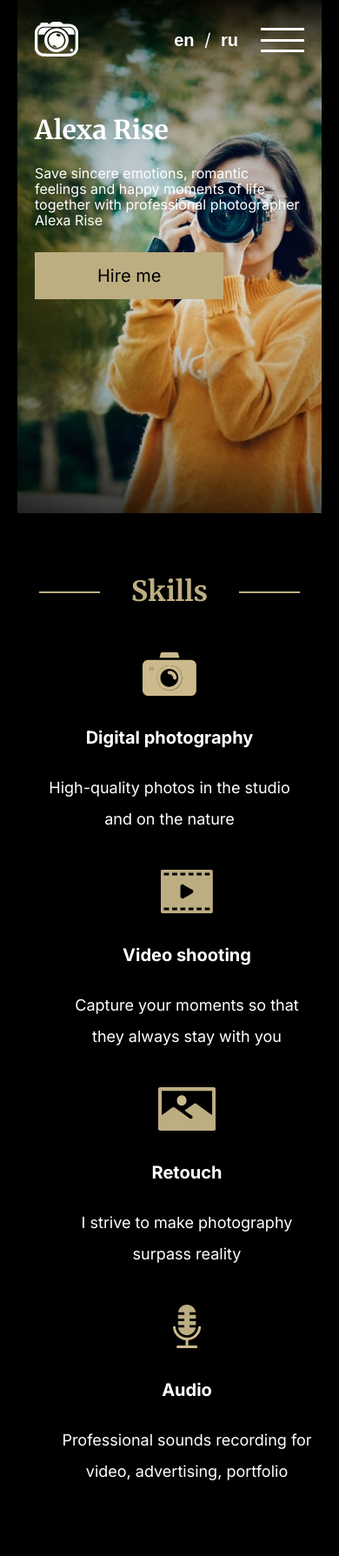
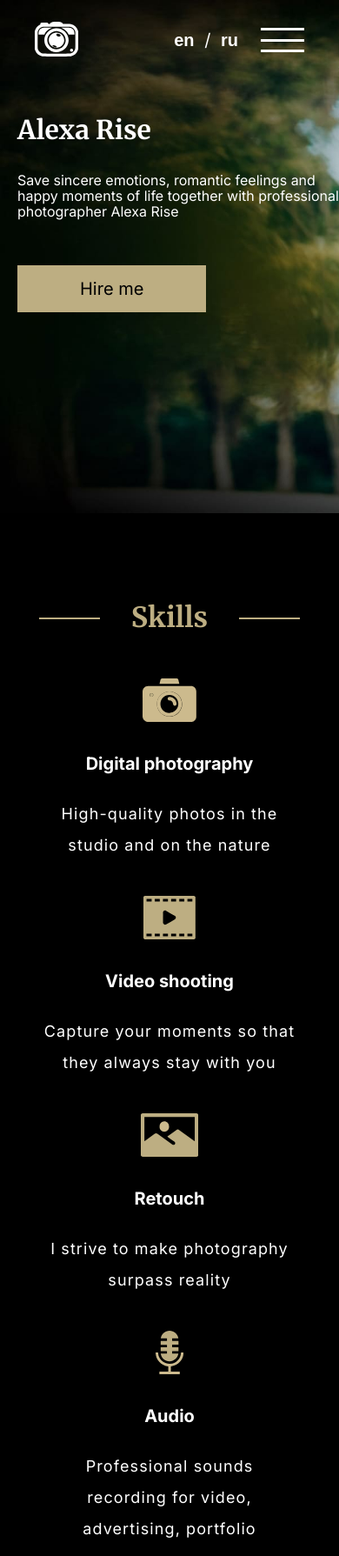
Before and after one commit to pavelzelencow/rsschool-portfolio, a plain HTML site: page portfolio/index.html in a window 390 px wide. Shown: the top 1789 px of the page at 87% size. Drawn offline with Linux system fonts and the light colour scheme.

Commit message:
fix: style started responsive

```diff
--- a/portfolio/css/style.css
+++ b/portfolio/css/style.css
@@ -114,8 +114,7 @@ body {
 }
 
 .container-hero {
-    max-width: 1440px;
-    margin: 0 auto;
+    padding: 0;
 }
 
 .hero-inner{
@@ -193,19 +192,14 @@ body {
 
 
 .skills-items {
-    display: flex;
-    align-items: baseline;
+    display: grid;
+    grid-template-columns: repeat(4, 1fr);
     text-align: center;
-    flex-wrap: wrap;
 }
 
 .skills-item {
     max-width: 320px;
     width: 100%;
-}
-
-.skills-item + .skills-item {
-    margin-left: 40px;
 }
 
 .skills-img {
@@ -220,6 +214,7 @@ body {
 .skills-descr {
     font-size: 18px;
     line-height: 36px;
+    letter-spacing: 1.1px;
     margin-bottom: 10px;
 }
 
@@ -560,7 +555,7 @@ body {
 
 @media (max-width: 768px) {
     .header-top{
-        padding: 20px 60px 20px 60px;
+        padding: 20px 45px 20px 40px;
     }
     .menu-btn{
         display: block;
@@ -619,7 +614,7 @@ body {
         padding: 134px 0 463px 127px;
         max-width: 620px;
         text-align: left;
-        transform: translateY(-200%);
+        transform: translateX(-200%);
         transition: all .5s;
     }
     .menu-list__active{
@@ -635,21 +630,27 @@ body {
     .menu-item__lang{
         margin-left: 0;
     }
+    .hero-inner {
+        background-position: 0px;
+    }
     .hero-content {
         max-height: 590px;
+        padding: 0 0 0 60px;
     }
     .hero-title{
-        padding-top: 100px;
-        font-size: 50px;
-        line-height: 90px;
+        padding-top: 180px;
+        font-size: 32px;
+        line-height: 64px;
     }
     .hero-text {
-        font-size: 18px;
+        max-width: 390px;
+        line-height: 24px;
+        margin: 20px 0px 60px 0;
     }
     .skills,
     .video,
     .price {
-        padding-top: 50px;
+        padding-top: 80px;
     }
     .skills-items {
         padding: 0 30px;
--- a/portfolio/index.html
+++ b/portfolio/index.html
@@ -175,7 +175,7 @@
                 </div>
               </section>
               <section id="video" class="video">
-                <div class="container">
+                <div class="container container-hero">
                   <h2 class="video-title title">
                     Video
                   </h2>
@@ -236,7 +236,7 @@
                 </div>
               </section>
               <section id="contacts" class="contacts">
-                <div class="container">
+                <div class="container container-hero">
                   <div class="contacts-inner">
                     <form class="contacts-form" action="#">
                       <h2 class="contacts-title">
```
